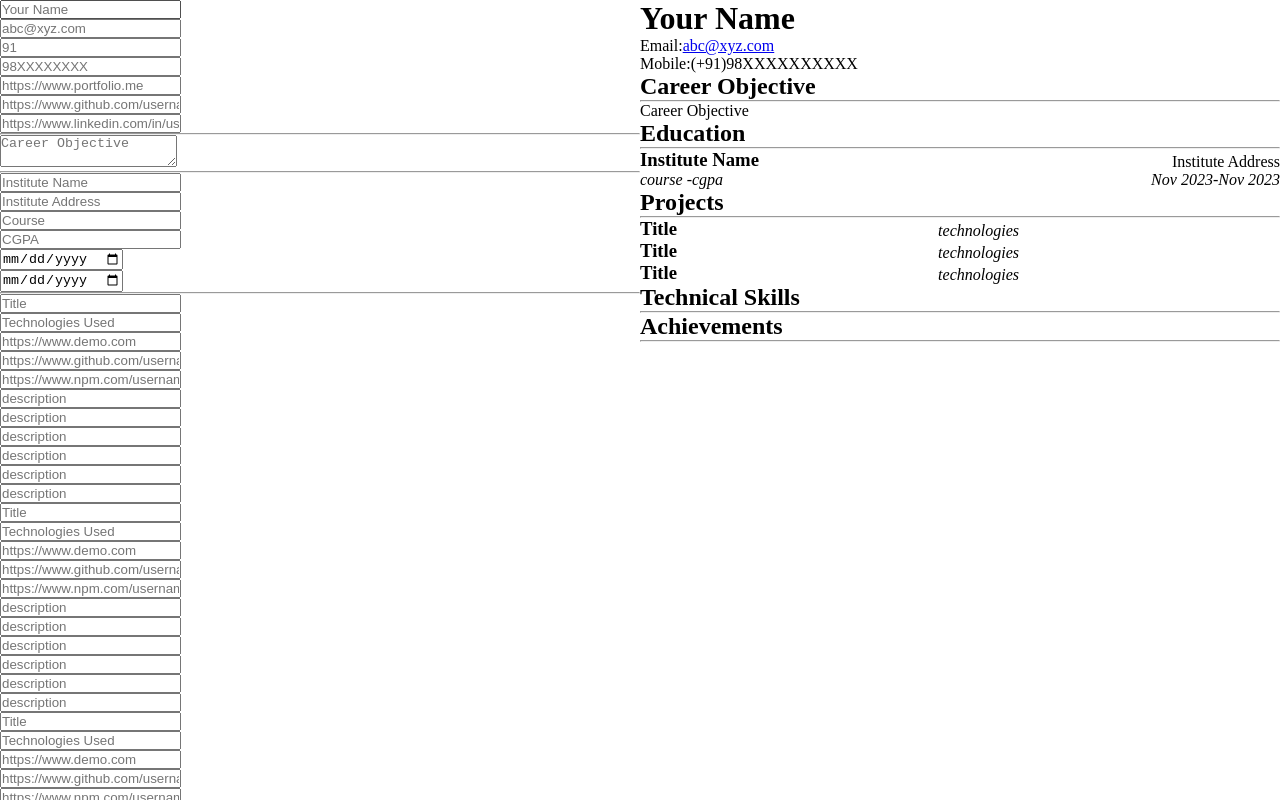
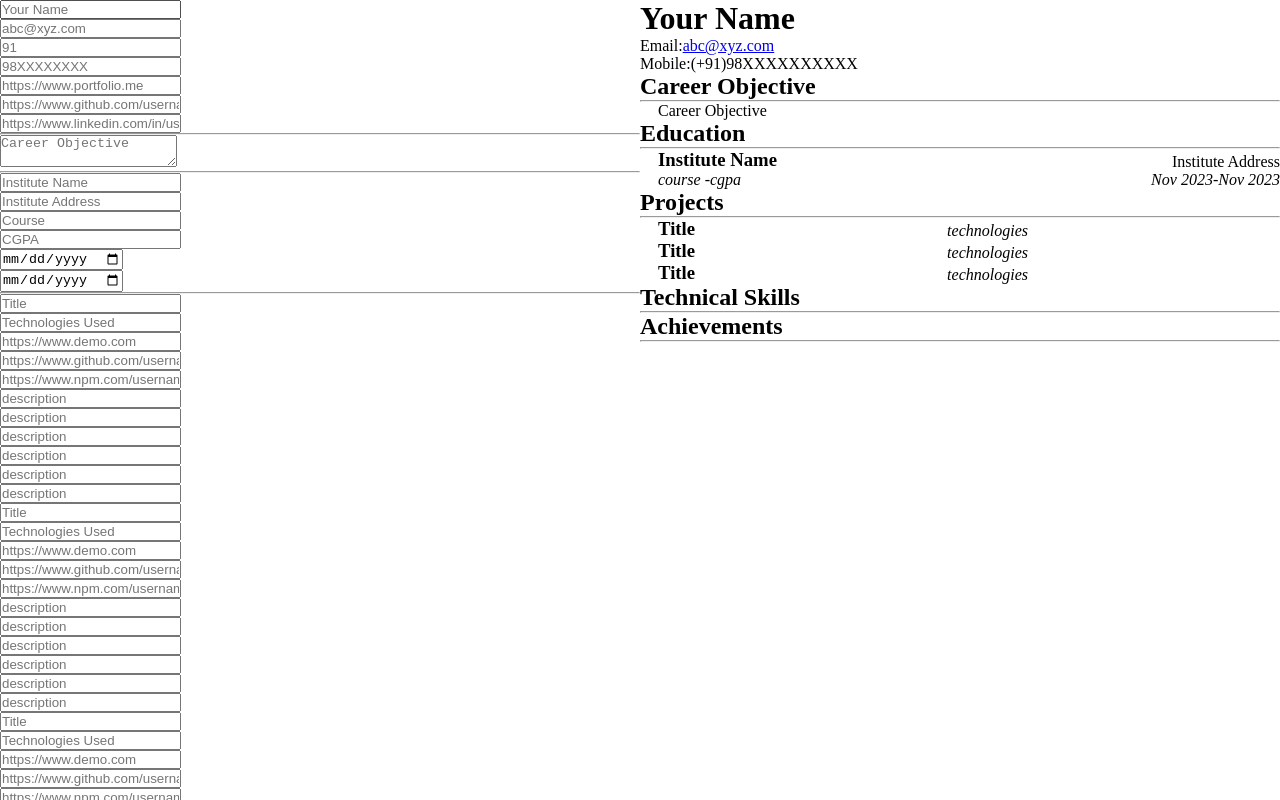
Before and after one commit to karprabha/cv-application, a React (Vite) app: page / in a window 1280 px wide. Shown: the top 800 px of the page. Built offline with nearby package versions, Linux system fonts and the light colour scheme.

Commit message:
add margin to sections

```diff
--- a/src/components/Output.tsx
+++ b/src/components/Output.tsx
@@ -18,22 +18,14 @@ const Output: React.FC<OutputProps> = ({ cv }) => {
         <div className="output">
             <HeaderSection headerSection={cv.headerSection || {}} />
 
-            <h2>Career Objective</h2>
-            <hr />
             <IntroductionSection
                 introductionSection={cv.introductionSection || {}}
             />
 
-            <h2>Education</h2>
-            <hr />
             <EducationSection educationSection={cv.educationSection || {}} />
 
-            <h2>Projects</h2>
-            <hr />
             <ProjectSection projectSection={cv.projectSection || {}} />
 
-            <h2>Technical Skills</h2>
-            <hr />
             <TechnicalSkillSection
                 technicalSkillSection={cv.technicalSkillSection || {}}
             />
--- a/src/components/output/AchievementOutput.tsx
+++ b/src/components/output/AchievementOutput.tsx
@@ -10,7 +10,8 @@ const AchievementSection: React.FC<AchievementSectionProps> = ({
     achievementSection,
 }) => {
     return (
-        <>
+        <div>
+            <div className="section-container">
                 <ul>
                     {achievementSection.achievement1 && (
                         <li>{achievementSection.achievement1}</li>
@@ -31,7 +32,8 @@ const AchievementSection: React.FC<AchievementSectionProps> = ({
                         <li>{achievementSection.achievement6}</li>
                     )}
                 </ul>
-        </>
+            </div>
+        </div>
     );
 };
 
--- a/src/components/output/EducationSectionOutput.tsx
+++ b/src/components/output/EducationSectionOutput.tsx
@@ -12,11 +12,17 @@ const EducationSection: React.FC<EducationSectionProps> = ({
     educationSection,
 }) => {
     return (
-        <>
+        <div>
+            <h2>Education</h2>
+            <hr />
+            <div className="section-container">
                 <div className="container">
-                <h3>{educationSection.instituteName || "Institute Name"}</h3>
+                    <h3>
+                        {educationSection.instituteName || "Institute Name"}
+                    </h3>
                     <span>
-                    {educationSection.instituteAddress || "Institute Address"}
+                        {educationSection.instituteAddress ||
+                            "Institute Address"}
                     </span>
                 </div>
                 <div className="container italic-text">
@@ -25,11 +31,12 @@ const EducationSection: React.FC<EducationSectionProps> = ({
                         {educationSection.cgpa || "cgpa"}
                     </span>
                     <span>
-                    {formatDate(educationSection.startDate || "2023-11-01")}-
-                    {formatDate(educationSection.endDate || "2023-11-01")}
+                        {formatDate(educationSection.startDate || "2023-11-01")}
+                        -{formatDate(educationSection.endDate || "2023-11-01")}
                     </span>
                 </div>
-        </>
+            </div>
+        </div>
     );
 };
 
--- a/src/components/output/IntroductionSectionOutput.tsx
+++ b/src/components/output/IntroductionSectionOutput.tsx
@@ -11,7 +11,13 @@ const IntroductionSection: React.FC<IntroductionSectionProps> = ({
 }) => {
     return (
         <div>
-            <p>{introductionSection.careerObjective || "Career Objective"}</p>
+            <h2>Career Objective</h2>
+            <hr />
+            <div className="section-container">
+                <p>
+                    {introductionSection.careerObjective || "Career Objective"}
+                </p>
+            </div>
         </div>
     );
 };
--- a/src/components/output/ProjectSectionOutput.tsx
+++ b/src/components/output/ProjectSectionOutput.tsx
@@ -14,11 +14,15 @@ const ProjectSection: React.FC<ProjectSectionProps> = ({ projectSection }) => {
     };
 
     return (
-        <>
-            <ProjectOutput project={getParams(0)} />
-            <ProjectOutput project={getParams(1)} />
-            <ProjectOutput project={getParams(2)} />
-        </>
+        <div>
+            <h2>Projects</h2>
+            <hr />
+            <div className="section-container">
+                <ProjectOutput project={getParams(0)} />
+                <ProjectOutput project={getParams(1)} />
+                <ProjectOutput project={getParams(2)} />
+            </div>
+        </div>
     );
 };
 
--- a/src/components/output/TechnicalSkillSectionOutput.tsx
+++ b/src/components/output/TechnicalSkillSectionOutput.tsx
@@ -10,11 +10,18 @@ const TechnicalSkillSection: React.FC<TechnicalSkillSectionProps> = ({
     technicalSkillSection,
 }) => {
     return (
-        <>
+        <div>
+            <h2>Technical Skills</h2>
+            <hr />
+            <div className="section-container">
                 {technicalSkillSection.programmingLanguages && (
                     <div>
-                    <h4 className="display-inline">Programming Languages: </h4>
-                    <span>{technicalSkillSection.programmingLanguages}</span>
+                        <h4 className="display-inline">
+                            Programming Languages:{" "}
+                        </h4>
+                        <span>
+                            {technicalSkillSection.programmingLanguages}
+                        </span>
                     </div>
                 )}
                 {technicalSkillSection.webTechnologies && (
@@ -25,7 +32,9 @@ const TechnicalSkillSection: React.FC<TechnicalSkillSectionProps> = ({
                 )}
                 {technicalSkillSection.frontendFrameworks && (
                     <div>
-                    <h4 className="display-inline">Frontend Frameworks: </h4>
+                        <h4 className="display-inline">
+                            Frontend Frameworks:{" "}
+                        </h4>
                         <span>{technicalSkillSection.frontendFrameworks}</span>
                     </div>
                 )}
@@ -41,7 +50,8 @@ const TechnicalSkillSection: React.FC<TechnicalSkillSectionProps> = ({
                         <span>{technicalSkillSection.testingFramework}</span>
                     </div>
                 )}
-        </>
+            </div>
+        </div>
     );
 };
 
--- a/src/index.css
+++ b/src/index.css
@@ -2,6 +2,10 @@
     margin: 0;
     padding: 0;
 }
+
+/* body {
+    font-family: system-ui, -apple-system, BlinkMacSystemFont, 'Segoe UI', Roboto, Oxygen, Ubuntu, Cantarell, 'Open Sans', 'Helvetica Neue', sans-serif;
+} */
 
 .container {
     display: flex;
@@ -26,3 +30,11 @@
 .display-inline {
     display: inline;
 }
+
+.section-container {
+    margin-left: 18px;
+}
+
+ul {
+    margin-left: 36px;
+}
```
Lines whose indentation alone changed are shown as unchanged.
